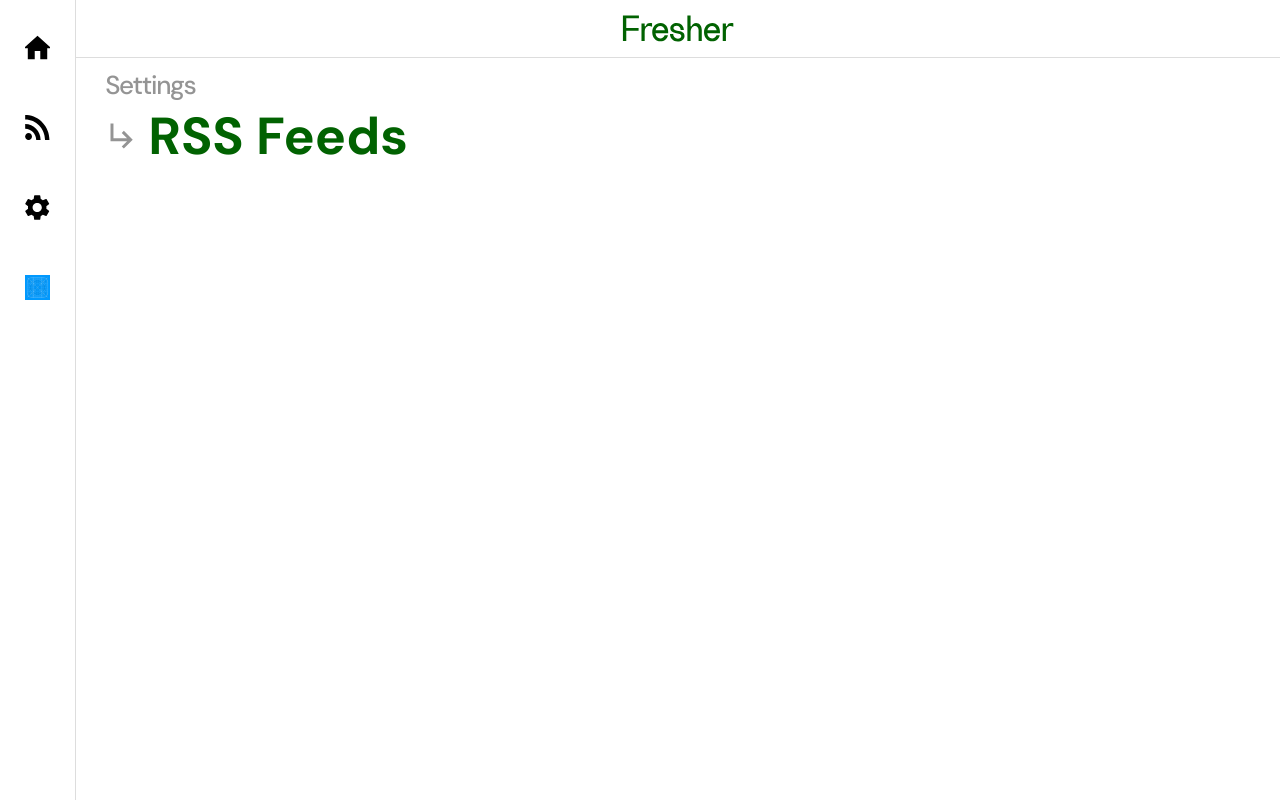
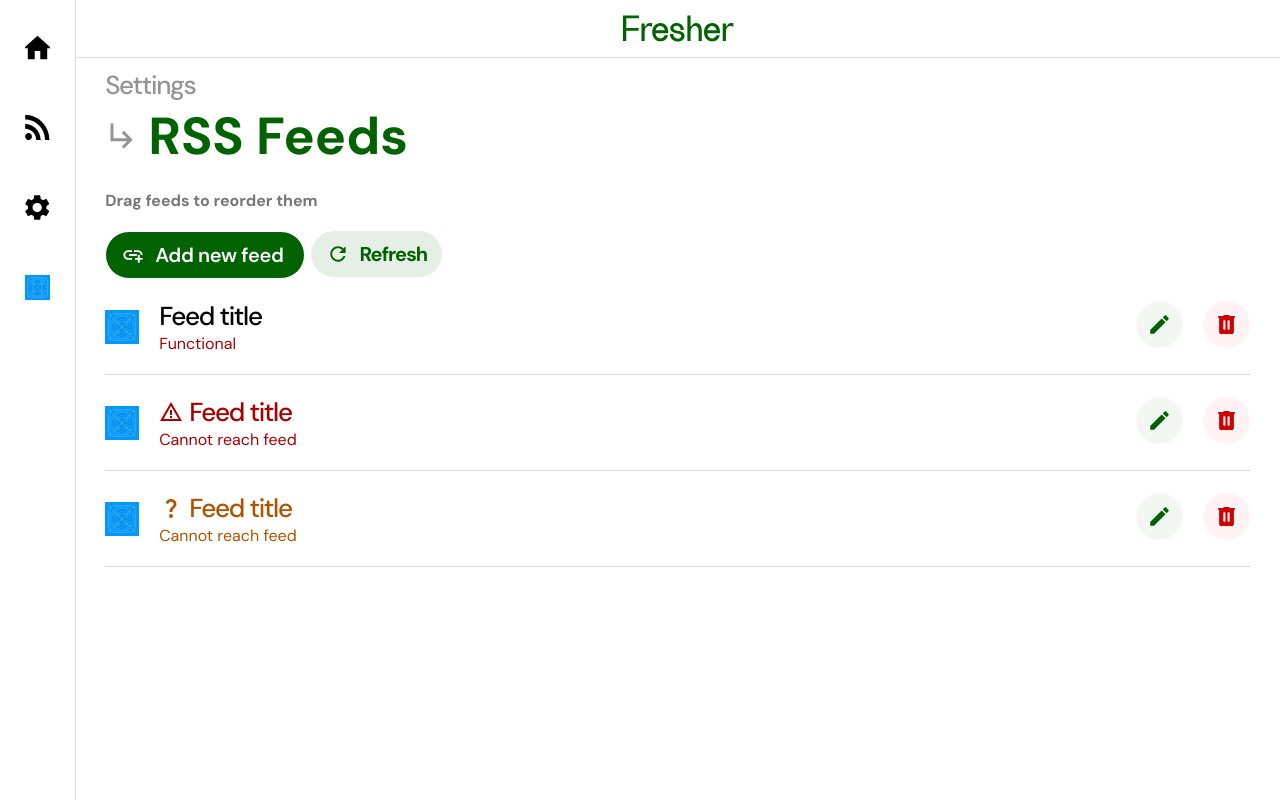
Before and after one commit to Yaveen123/Fresher, a website: page public/html/settings-rss.html in a window 1280 px wide. Drawn offline with Linux system fonts and the light colour scheme.

Commit message:
Finished RSS Feeds home page

```diff
--- a/public/css/components/comp-buttons.css
+++ b/public/css/components/comp-buttons.css
@@ -98,7 +98,7 @@
     border: 1px solid #A80000;
     background: rgba(255, 0, 0, 0.05);
     width: fit-content;
-    text-decoration: 0px;
+    text-decoration: none;
 }
 .button-caution-text {
     color: #A80000;
@@ -115,3 +115,13 @@
     outline: 0.7px solid #A80000;
     transition: all 0.1s;
 }
+
+/*MARK: Containers*/
+.horizontal-button-container {
+    display: flex;
+    align-items: flex-start;
+    align-content: flex-start;
+    gap: 6px;
+    align-self: stretch;
+    flex-wrap: wrap;
+}
--- a/public/css/components/comp-controls.css
+++ b/public/css/components/comp-controls.css
@@ -72,14 +72,6 @@
 }
 
 /*MARK: Submit*/
-.submit-container {
-    display: flex;
-    align-items: flex-start;
-    align-content: flex-start;
-    gap: 6px;
-    align-self: stretch;
-    flex-wrap: wrap;
-}
 .submit-button {
     background: url(../../icons/buttons/save.svg) no-repeat scroll 15px 10px;
 
--- a/public/css/components/comp-rss.css
+++ b/public/css/components/comp-rss.css
@@ -0,0 +1,117 @@
+.info {
+    margin: 0px;
+    color: #777;
+    font-family: "DM Sans";
+    font-size: 16px;
+    font-style: normal;
+    font-weight: 700;
+    line-height: normal;
+    align-self: stretch;
+}
+
+.feed-outline {
+    display: flex;
+    padding-bottom: 20px;
+    justify-content: space-between;
+    align-items: center;
+    align-self: stretch;
+    border-bottom: 1px solid #D9D9D9;
+}
+.functional .feed-outline-info-content-titlecontainer-text {
+    color: #000000;
+}
+.functional .feed-outline-info-content-description {
+    color: #016201;
+}
+.broken .feed-outline-info-content-titlecontainer-text {
+    background: url(../../icons/rss/warning.svg) no-repeat scroll 0px 5px;
+    padding-left: 30px;
+    color: #A80000;
+}
+.functional .feed-outline-info-content-description {
+    color: #A80000;
+}
+.requiresrefresh .feed-outline-info-content-description {
+    color: #AD5400;
+}
+.requiresrefresh .feed-outline-info-content-titlecontainer-text {
+    background: url(../../icons/rss/question.svg) no-repeat scroll 0px 5px;
+    padding-left: 30px;
+    color: #AD5400;
+}
+
+.feed-outline-info {
+    display: flex;
+    align-items: center;
+    gap: 20px;
+    flex: 1 0 0;
+}
+.feed-outline-info-image {
+    width: 34px;
+    height: 34px;
+    object-fit: cover;
+}
+.feed-outline-info-content {
+    display: flex;
+    flex-direction: column;
+    justify-content: center;
+    align-items: flex-start;
+    flex: 1 0 0;
+}
+.feed-outline-info-content-titlecontainer {
+    display: flex;
+    align-items: center;
+    gap: 9px;
+    align-self: stretch;
+}
+.feed-outline-info-content-titlecontainer-text {
+    margin: 0px;
+
+    display: -webkit-box;
+    -webkit-box-orient: vertical;
+    -webkit-line-clamp: 1;
+    line-clamp: 1;
+    align-self: stretch;
+
+    overflow: hidden;
+    color: #000;
+    text-overflow: ellipsis;
+    font-family: "DM Sans";
+    font-size: 26px;
+    font-style: normal;
+    font-weight: 500;
+    line-height: normal;
+    letter-spacing: -1.3px;
+}
+.feed-outline-info-content-titlecontainer-icon {
+    border-radius: 999px;
+    outline: none;
+    transition: all 0.1s;
+}
+.feed-outline-info-content-titlecontainer-icon:hover {
+    outline: 1px solid #00000030;
+    transition: all 0.05s;
+}
+.feed-outline-info-content-description {
+    margin: 0px;
+
+    display: -webkit-box;
+    -webkit-box-orient: vertical;
+    -webkit-line-clamp: 1;
+    line-clamp: 1;
+    align-self: stretch;
+
+    overflow: hidden;
+    color: #A80000;
+    text-overflow: ellipsis;
+    font-family: "DM Sans";
+    font-size: 16px;
+    font-style: normal;
+    font-weight: 400;
+    line-height: normal;
+}
+.feed-outline-actions {
+    display: flex;
+    align-items: center;
+    gap: 20px;
+}
--- a/public/html/settings-rss.html
+++ b/public/html/settings-rss.html
@@ -58,6 +58,80 @@
                     <p class="header-container-text">RSS Feeds</p>
                 </div>
             </div>
+
+            <p class="info">Drag feeds to reorder them</p>
+
+            <div class="horizontal-button-container">
+                <a class="button-filled" href="../html/settings-rss-feed.html">
+                    <img src="../icons/buttons/add_feed.svg" class="button-icon">
+                    <p class="button-filled-text">Add new feed</p>
+                </a>
+                <a class="button-tonal" href="https://google.com">
+                    <img src="../icons/buttons/refresh.svg" class="button-icon">
+                    <p class="button-tonal-text">Refresh</p>
+                </a>
+            </div>
+
+            <div class="feed-outline functional">
+                <div class="feed-outline-info ">
+                    <img class="feed-outline-info-image" src="../images/placeholder.png" alt="Icon of this feed">
+                    <div class="feed-outline-info-content">
+                        <div class="feed-outline-info-content-titlecontainer">
+                            <p class="feed-outline-info-content-titlecontainer-text">Feed title</p>
+                        </div>
+                        <p class="feed-outline-info-content-description">Functional</p>
+                    </div>
+                </div>
+                <div class="feed-outline-actions">
+                    <a href="../html/settings-rss-feed.html">
+                        <img class="feed-outline-info-content-titlecontainer-icon" src="../icons/rss/edit rss.svg" alt="Edit RSS feed button">
+                    </a>
+                    <a href="https://google.com">
+                        <img class="feed-outline-info-content-titlecontainer-icon" src="../icons/rss/delete rss.svg" alt="Delete RSS feed button">
+                    </a>
+                </div>
+            </div>
+
+            <div class="feed-outline broken">
+                <div class="feed-outline-info ">
+                    <img class="feed-outline-info-image" src="../images/placeholder.png" alt="Icon of this feed">
+                    <div class="feed-outline-info-content">
+                        <div class="feed-outline-info-content-titlecontainer">
+                            <p class="feed-outline-info-content-titlecontainer-text">Feed title</p>
+                        </div>
+                        <p class="feed-outline-info-content-description">Cannot reach feed</p>
+                    </div>
+                </div>
+                <div class="feed-outline-actions">
+                    <a href="../html/settings-rss-feed.html">
+                        <img class="feed-outline-info-content-titlecontainer-icon" src="../icons/rss/edit rss.svg" alt="Edit RSS feed button">
+                    </a>
+                    <a href="https://google.com">
+                        <img class="feed-outline-info-content-titlecontainer-icon" src="../icons/rss/delete rss.svg" alt="Delete RSS feed button">
+                    </a>
+                </div>
+            </div>
+
+            <div class="feed-outline requiresrefresh">
+                <div class="feed-outline-info ">
+                    <img class="feed-outline-info-image" src="../images/placeholder.png" alt="Icon of this feed">
+                    <div class="feed-outline-info-content">
+                        <div class="feed-outline-info-content-titlecontainer">
+                            <p class="feed-outline-info-content-titlecontainer-text">Feed title</p>
+                        </div>
+                        <p class="feed-outline-info-content-description">Cannot reach feed</p>
+                    </div>
+                </div>
+                <div class="feed-outline-actions">
+                    <a href="../html/settings-rss-feed.html">
+                        <img class="feed-outline-info-content-titlecontainer-icon" src="../icons/rss/edit rss.svg" alt="Edit RSS feed button">
+                    </a>
+                    <a href="https://google.com">
+                        <img class="feed-outline-info-content-titlecontainer-icon" src="../icons/rss/delete rss.svg" alt="Delete RSS feed button">
+                    </a>
+                </div>
+            </div>
+
         </section>
     </div>
 </body>
```
Also changed, not shown: public/html/settings-account.html (+1 -1 lines), public/icons/rss/delete rss.svg (added), public/icons/rss/edit rss.svg (added), public/icons/rss/question.svg (added), public/icons/rss/warning.svg (added).
